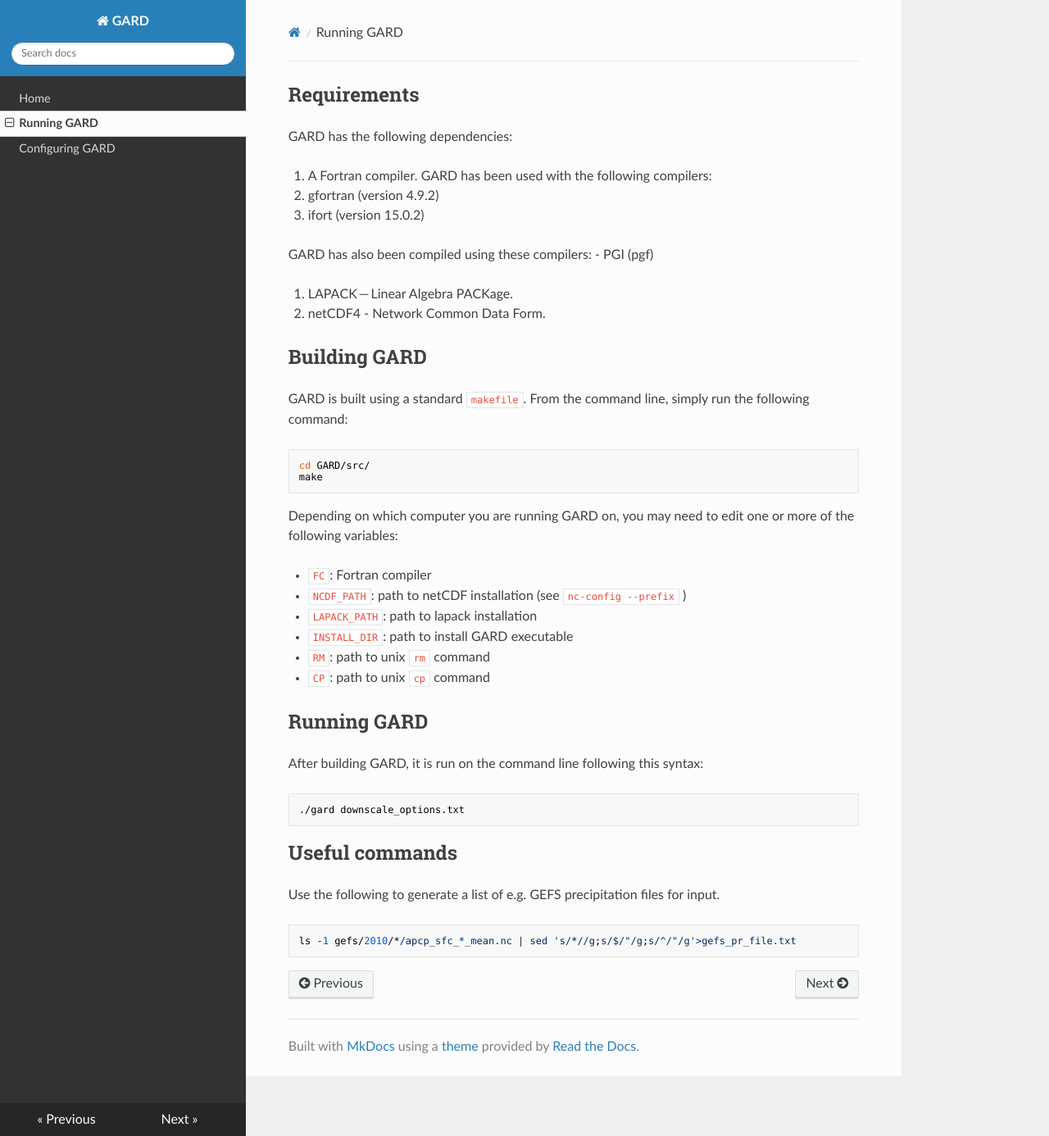
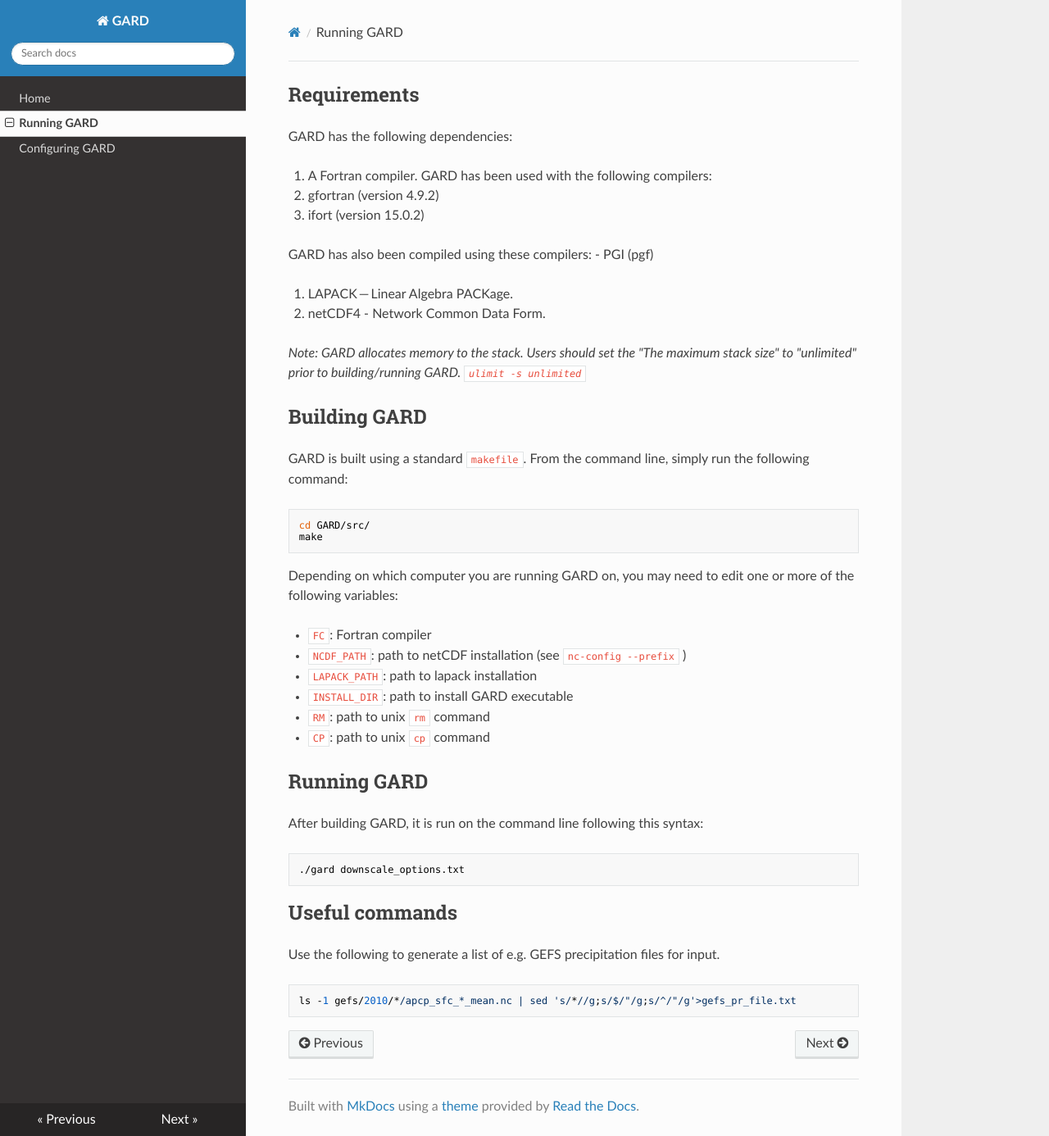
Before and after one commit to NCAR/GARD, an MkDocs documentation site: the page built from docs/running.md, in a window 1280 px wide and 1386 px high. Shown: the whole window at 82% size. Built offline with MkDocs 1.6.1, drawn with Linux system fonts in a browser that asks for light colours; nearby versions of some CDN libraries; old or Windows-style settings are respelled for this version of MkDocs.

Commit message:
add note about ulimit in GARD docs (#38)
* add note about ulimit in GARD docs

* minor style change

```diff
--- a/docs/running.md
+++ b/docs/running.md
@@ -12,6 +12,8 @@
 
 1. LAPACK — Linear Algebra PACKage.
 1. netCDF4 - Network Common Data Form.
+
+*Note: GARD allocates memory to the stack. Users should set the "The maximum stack size" to "unlimited" prior to building/running GARD. `ulimit -s unlimited`*
 
 ## Building GARD
 
```
